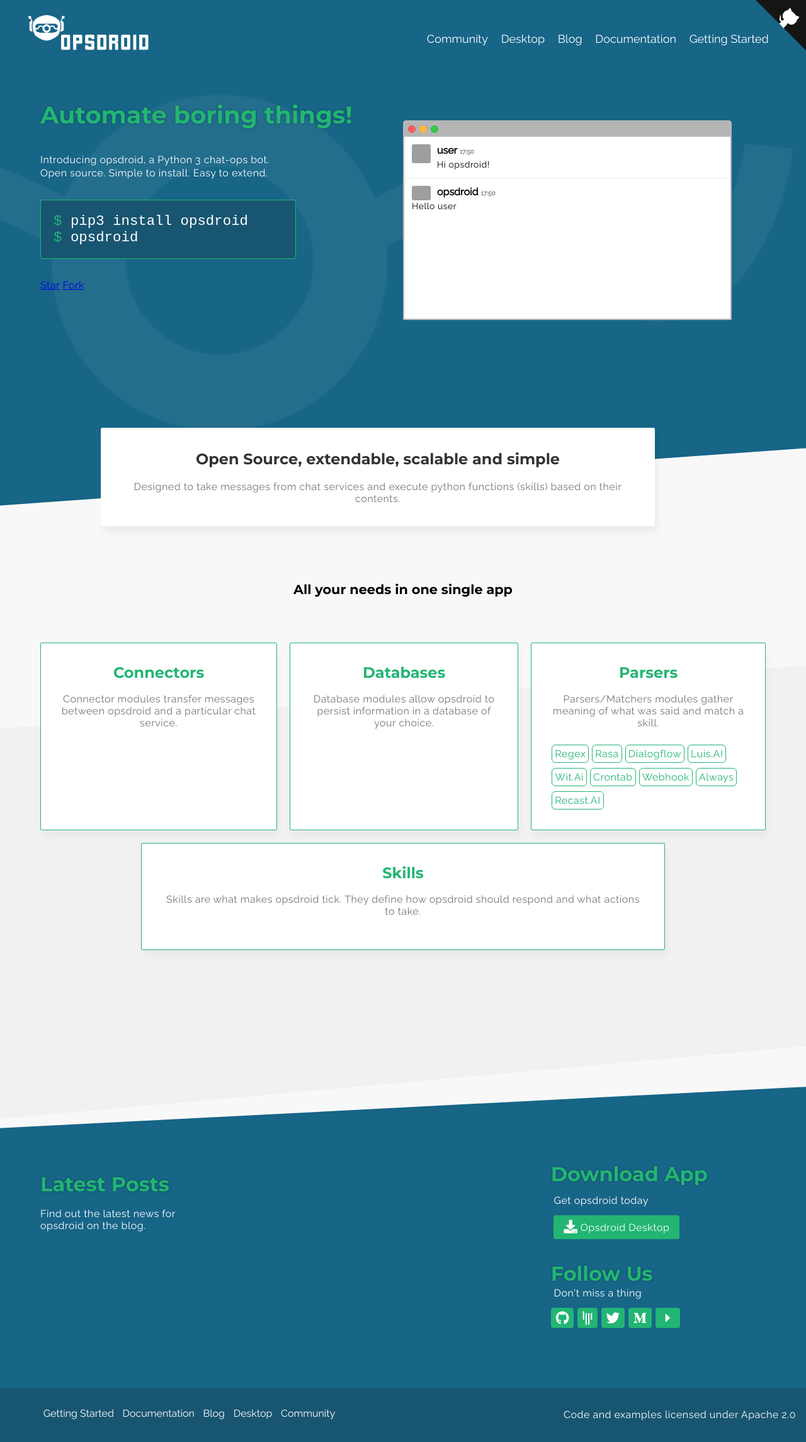
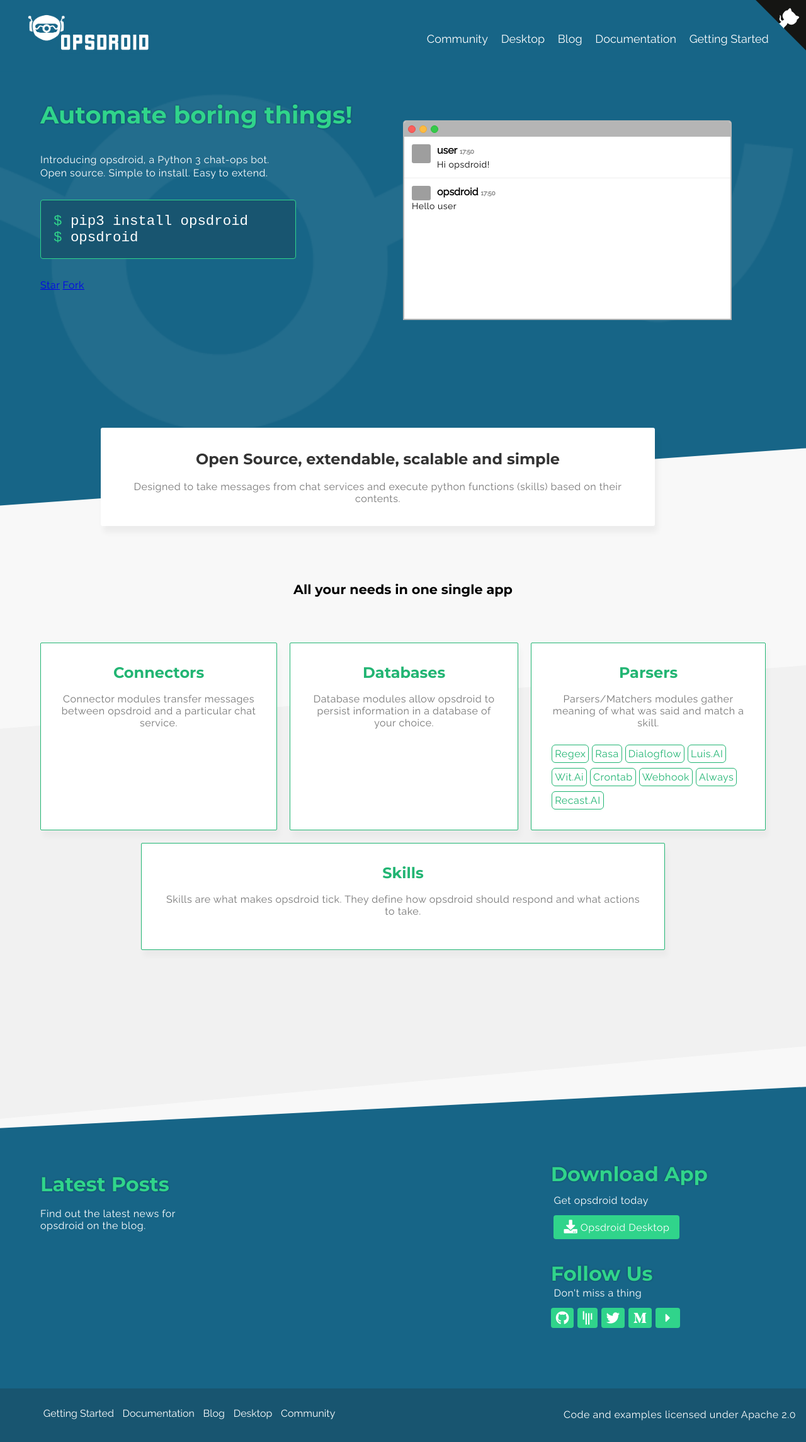
Before and after one commit to opsdroid/opsdroid.github.io, a Jekyll site: the page built from index.html, in a window 1280 px wide. Shown: the whole page at 63% size. Built offline with Jekyll 4.4.1, drawn with Linux system fonts in a browser that asks for light colours; nearby versions of some CDN libraries; grey boxes are pictures that could not be loaded.

Commit message:
Fix green over blue contrast values

```diff
--- a/css/main.css
+++ b/css/main.css
@@ -28,7 +28,7 @@
 
 h1, h2 {
   text-align: center;
-  color: #22B573;
+  color: #30D48B;
   font-weight: bold;
   font-family: 'Montserrat', sans-serif;
   margin: 0;
@@ -151,7 +151,7 @@
 
 nav #collapseBtn {
   position: relative;
-  background-color: #22B573;
+  background-color: #30D48B;
   border: 0;
   padding: 8px;
   border-radius: 4px;
@@ -169,7 +169,7 @@
 }
 
 nav #collapseBtn:active, nav #collapseBtn:hover, nav #collapseBtn:focus {
-  background-color: #1ea065;
+  background-color: #22B573;
   outline: 0;
 }
 
@@ -205,7 +205,7 @@
 }
 
 nav .navigation li a:hover {
-  background-color: #22B573;
+  background-color: #30D48B;
   border-radius: 10px;
   -webkit-transition: background-color 0.5s ease-out;
   transition: background-color 0.5s ease-out;
@@ -265,7 +265,7 @@
 }
 
 .header .header-container .description code ::before {
-  color: #22B573;
+  color: #30D48B;
   content: "$ ";
 }
 
@@ -273,7 +273,7 @@
   margin: 2rem 3rem 0rem 3rem;
   width: 65%;
   background-color: #185570;
-  border-color: #22B573;
+  border-color: #30D48B;
   border-style: solid;
   border-width: 1px;
   border-radius: 4px;
@@ -485,6 +485,10 @@
   }
 }
 
+.middle-layer .modules-area h2 {
+  color: #22B573;
+}
+
 .middle-layer .modules-area .connectors {
   -ms-grid-row: 1;
   -ms-grid-column: 1;
@@ -586,7 +590,7 @@
 }
 
 footer a:hover {
-  color: #b2f1d5;
+  color: #d9f7ea;
   text-shadow: 0px 0px 3px rgba(0, 0, 0, 0.4);
   -webkit-transition: color 0.5s ease-out;
   transition: color 0.5s ease-out;
@@ -639,7 +643,7 @@
 }
 
 footer .top-footer .blog-posts .date {
-  color: #26ca81;
+  color: #45d897;
   text-shadow: 0px 0px 3px rgba(0, 0, 0, 0.4);
   padding-top: .5rem;
   -webkit-transition: color 0.5s ease-out;
@@ -647,7 +651,7 @@
 }
 
 footer .top-footer .blog-posts .blog-post:hover .date {
-  color: #5de0a5;
+  color: #84e6ba;
   -webkit-transition: color 0.5s ease-out;
   transition: color 0.5s ease-out;
 }
@@ -671,7 +675,7 @@
 }
 
 footer .top-footer .download a, footer .top-footer .download:visited, footer .top-footer .download:active {
-  background-color: #22B573;
+  background-color: #30D48B;
   border-radius: 4px;
   padding: .6rem 1rem;
   -webkit-transition: all .5s ease-in-out;
@@ -681,7 +685,7 @@
 footer .top-footer .download a:hover {
   color: white;
   text-shadow: none;
-  background-color: #32d88e;
+  background-color: #5adda3;
   -webkit-transition: all .5s ease-in-out;
   transition: all .5s ease-in-out;
 }
@@ -705,7 +709,7 @@
 
 footer .top-footer .follow .social-icons .fab, footer .top-footer .follow .social-icons .fas {
   color: white;
-  background-color: #22B573;
+  background-color: #30D48B;
   padding: .5rem;
   border-radius: 4px;
   margin-right: .1rem;
@@ -716,7 +720,7 @@
 }
 
 footer .top-footer .follow .social-icons .fab:hover, footer .top-footer .follow .social-icons .fas:hover {
-  background-color: #32d88e;
+  background-color: #5adda3;
   -webkit-transition: all .5s ease-in-out;
   transition: all .5s ease-in-out;
 }
```
Also changed, not shown: css/main.scss (+10 -6 lines), 1 other file.
